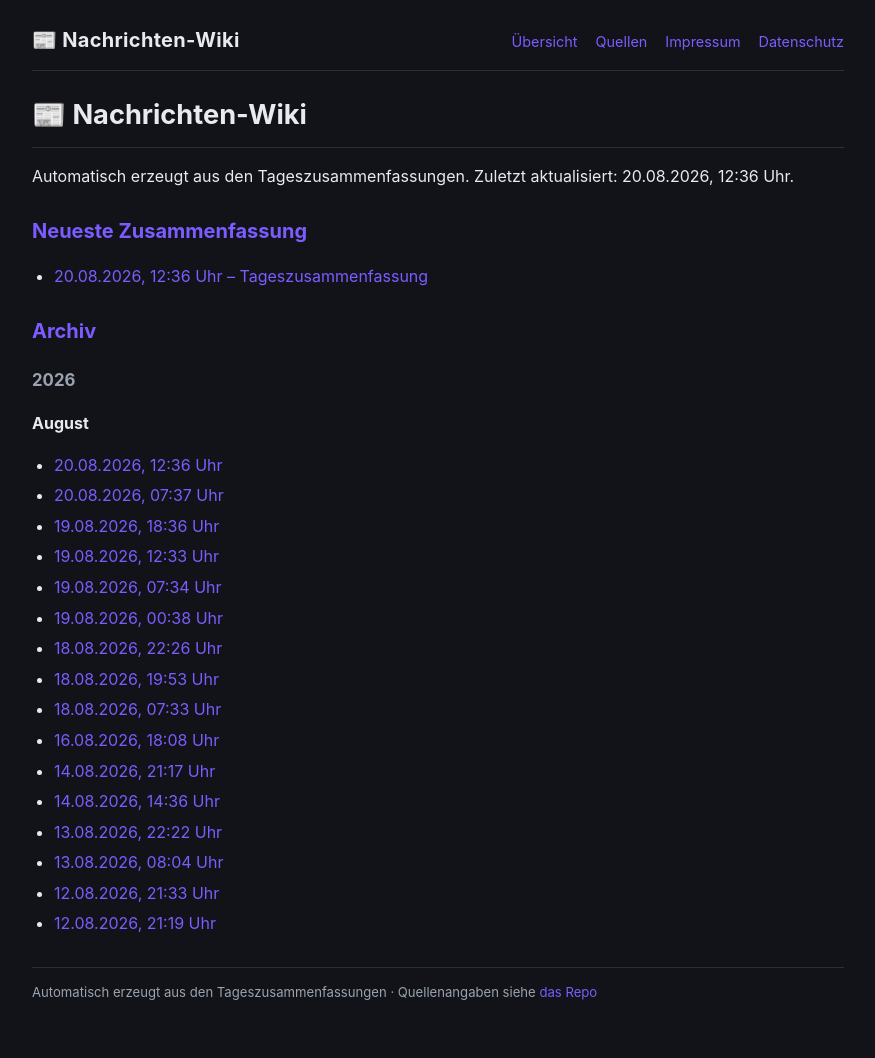
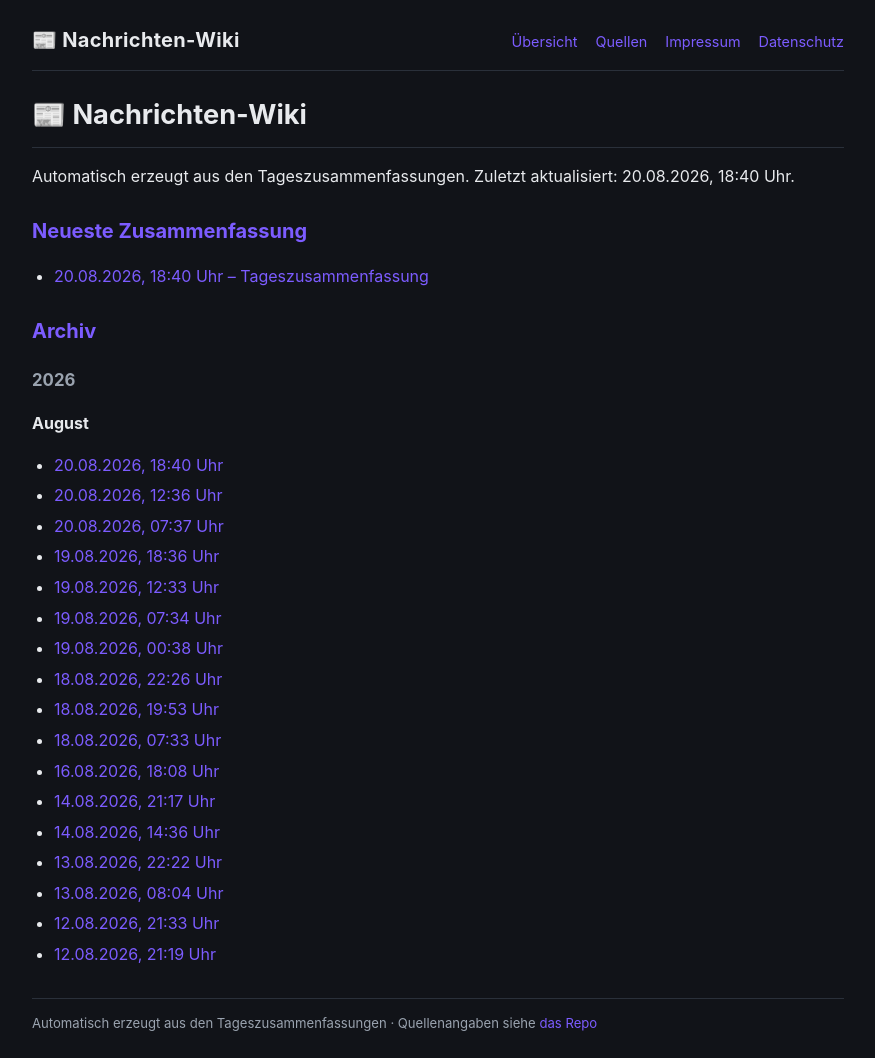
Before and after one commit to Ubuntu51/news-wiki, a Jekyll site: the page built from index.md, in a window 1280 px wide. Shown: the whole page, without its empty margins (202-1077 px from the left). Built offline with Jekyll 4.4.1, drawn with Linux system fonts in a browser that asks for light colours; our own code applies the rules of GitHub Pages for plain Markdown files; before the commit the page ends 1027 px from its top, so only the background shows below that.

Commit message:
Tageszusammenfassungen 2026-08-20

```diff
--- a/index.md
+++ b/index.md
@@ -1,10 +1,10 @@
 # 📰 Nachrichten-Wiki
 
-Automatisch erzeugt aus den Tageszusammenfassungen. Zuletzt aktualisiert: 20.08.2026, 12:36 Uhr.
+Automatisch erzeugt aus den Tageszusammenfassungen. Zuletzt aktualisiert: 20.08.2026, 18:40 Uhr.
 
 ## Neueste Zusammenfassung
 
-- [20.08.2026, 12:36 Uhr – Tageszusammenfassung](2026/08/2026-08-20_12-36.html)
+- [20.08.2026, 18:40 Uhr – Tageszusammenfassung](2026/08/2026-08-20_18-40.html)
 
 ## Archiv
 
@@ -12,6 +12,7 @@ Automatisch erzeugt aus den Tageszusammenfassungen. Zuletzt aktualisiert: 20.08.
 
 **August**
 
+- [20.08.2026, 18:40 Uhr](2026/08/2026-08-20_18-40.html)
 - [20.08.2026, 12:36 Uhr](2026/08/2026-08-20_12-36.html)
 - [20.08.2026, 07:37 Uhr](2026/08/2026-08-20_07-37.html)
 - [19.08.2026, 18:36 Uhr](2026/08/2026-08-19_18-36.html)
```
Also changed, not shown: 2026/08/2026-08-20_18-40.md (added, +65 -0 lines).
